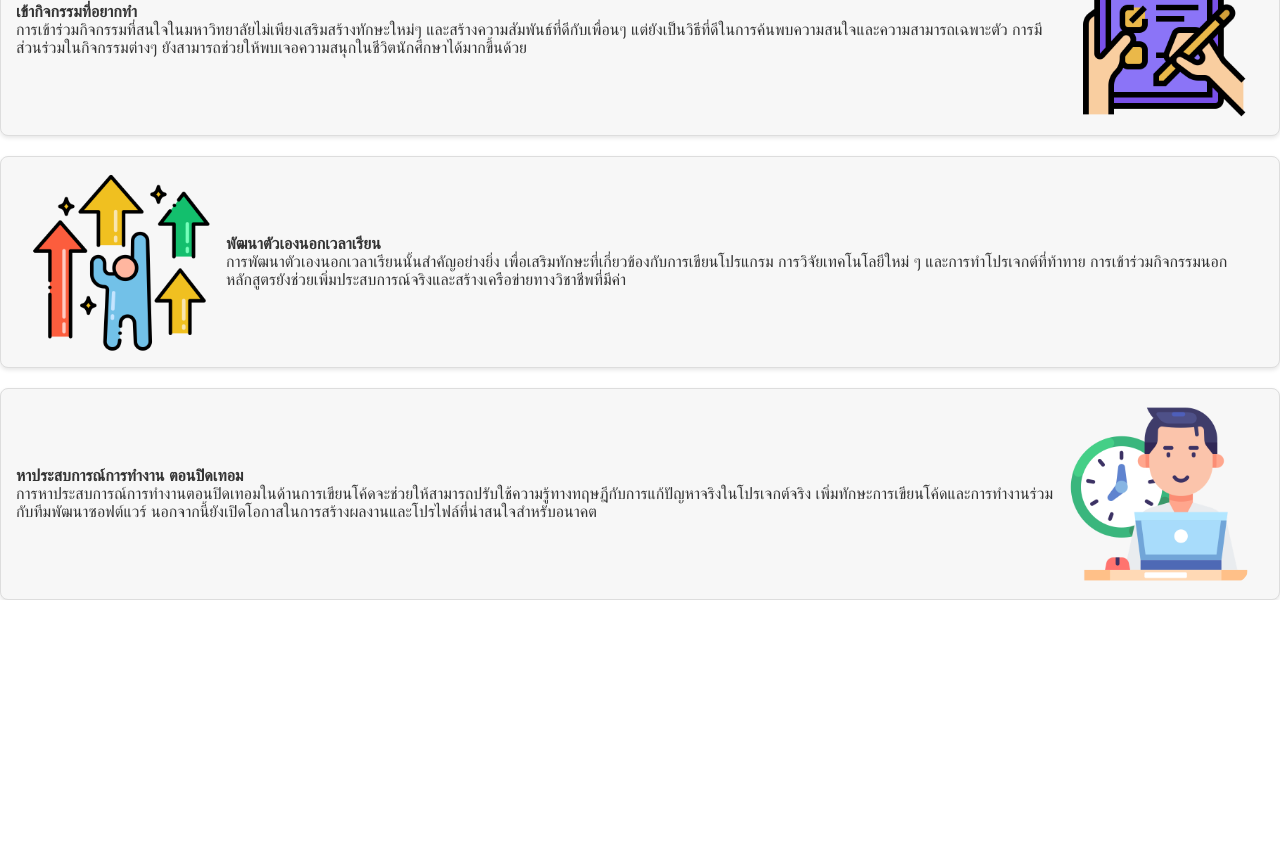
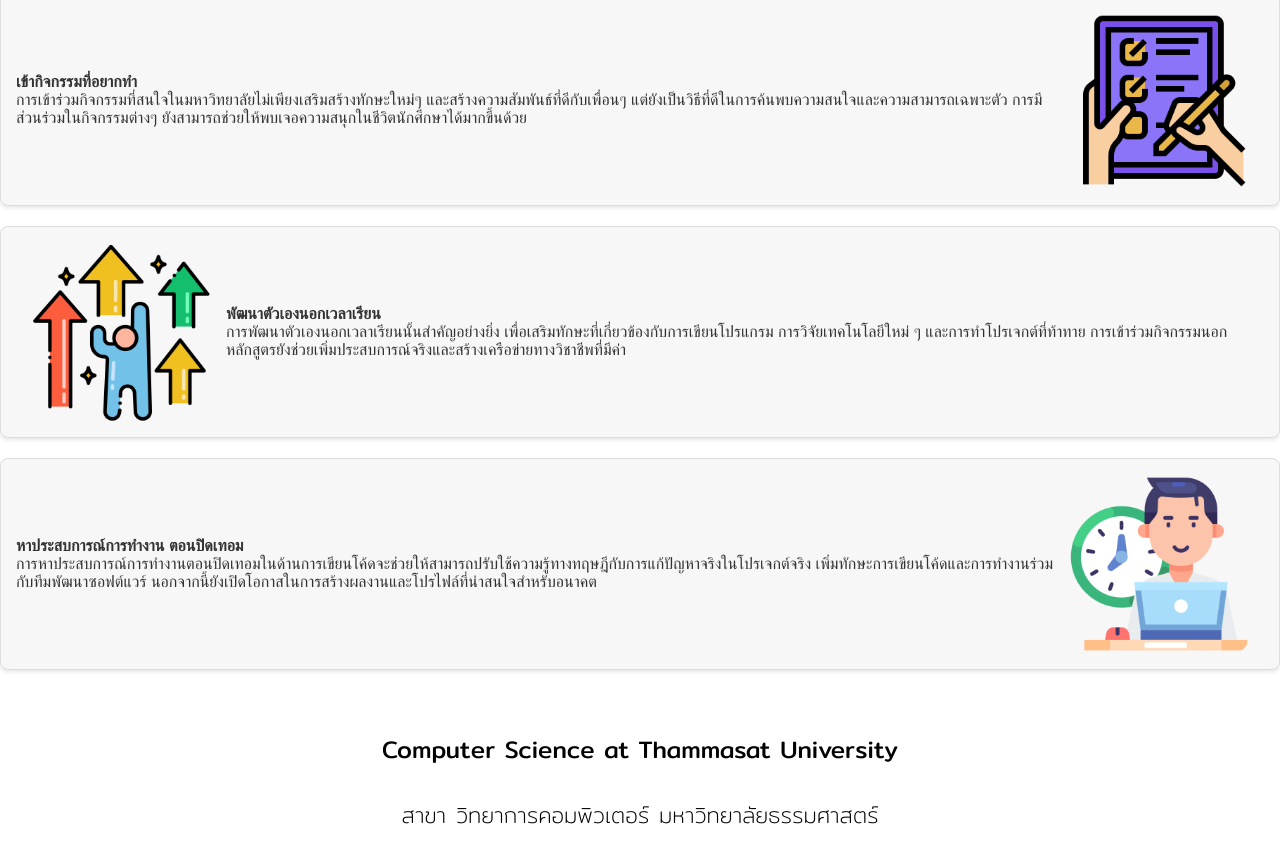
Before and after one commit to FN-tu/G15_OurCSTUStories, a plain HTML site: page Journey.html in a window 1280 px wide. Shown: the part 1191-2052 px from the top of the page. Before the commit the page ends 1791 px from the top, so only its background shows below. Drawn offline with Linux system fonts and the light colour scheme.

Commit message:
edit journey and future margin add footer 2

```diff
--- a/Journey.html
+++ b/Journey.html
@@ -61,6 +61,8 @@
                 </div>
                 </li>
             </ul>
+            <h3>Computer Science at Thammasat University</h3>
+            <h4>สาขา วิทยาการคอมพิวเตอร์ มหาวิทยาลัยธรรมศาสตร์</h4>
         </main>
         <button onclick="backToTop()" id="btt" title="Banck to top">⬆</button>
         <script src="script.js" defer></script>
--- a/style.css
+++ b/style.css
@@ -314,7 +314,7 @@ form select {
 .content-list {
     list-style: none;
     padding: 0;
-    margin: 0;
+    margin-top: 70px;
     display: flex;
     flex-direction: column;
     gap: 20px;
```
